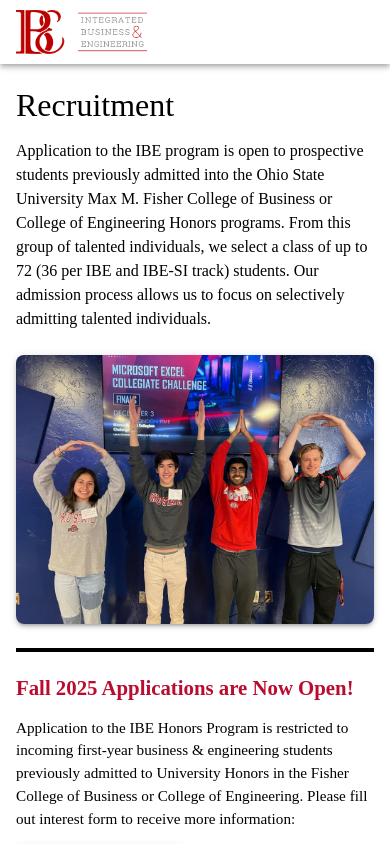
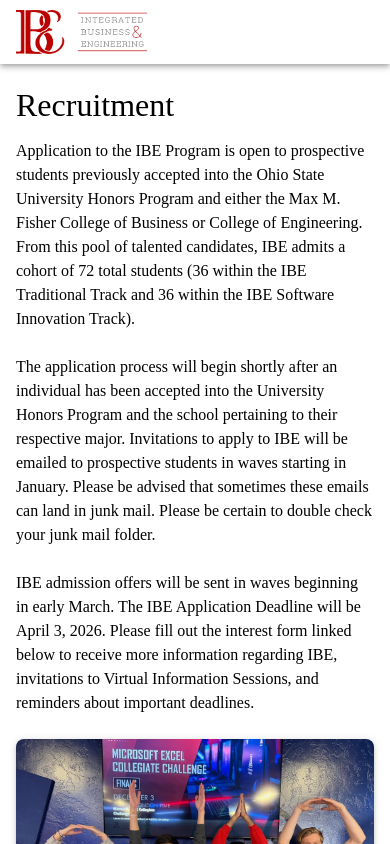
Before and after one commit to ibe-osu/ibe, a Next.js app: page /recruitment in a window 390 px wide. Shown: the top 844 px of the page. Built offline with nearby package versions, Linux system fonts and the light colour scheme; some icons are missing; a web font is replaced by a local one; what @mui/material-nextjs would draw is missing.

Commit message:
RECRUITMENT - FAQs and interest form center mobile

```diff
--- a/src/components/recruitment/FAQSection.tsx
+++ b/src/components/recruitment/FAQSection.tsx
@@ -7,28 +7,28 @@ import ExpandMoreIcon from "@mui/icons-material/ExpandMore";
 
 const faqItems = [
   {
-    q: "What do you need to be eligible for the IBE Program?",
-    a: "Placeholder answer — replace this with the real eligibility details.",
+    q: "What is the difference between IBE and IBE-SI?",
+    a: "In the IBE Program, Business Majors earn an Engineering Sciences Minor and Engineering Majors earn a Business Minor. In the IBE-SI track, Business Majors earn a Computer Science Minor and Engineering Majors earn a Business Minor. Additionally, the IBE-SI project-based classes focus on software and app solutions vs. traditional design/prototypes of the IBE classes.",
   },
   {
-    q: "I am already at OSU. Can I apply to join IBE?",
-    a: "Placeholder answer.",
+    q: "What are the benefits of IBE compared to pursuing an engineering major/business minor or business major/engineering minor outside of the program?",
+    a: "IBE offers many benefits in addition to custom coursework and dedicated faculty. IBE's small cohort size allows for students to enjoy a more personal college experience, as the same individuals will be in IBE core classes throughout all four years of college. IBE also provides a tight-knit community to students; with access to exclusive professional development, networking, and social events for IBE students.",
   },
   {
-    q: "Are you allowed to switch your major when in IBE?",
-    a: "Placeholder answer.",
+    q: "Can a student switch from IBE-SI to the IBE track and vice-versa?",
+    a: "It depends on cohort size and availability within each track. Since the IBE and IBE-SI programs are honors programs, maximum capacity is 36 students per year for each track. Requests will be considered but are generally accommodated if space permits.",
   },
   {
-    q: "I applied to Scholars instead of Honors. Can I apply to join IBE?",
-    a: "Placeholder answer.",
+    q: "Can a student switch from an engineering major to a business major and vice-versa?",
+    a: "Yes, students can change majors within the program, but the feasibility of such a change can vary greatly depending on the completed coursework and age of a student.",
   },
   {
-    q: "Does the IBE Program allow students to go on Co-op?",
-    a: "Placeholder answer.",
+    q: "Should I report my ACT best score or super score?",
+    a: "Report your best individual score for a single test. The IBE admissions review does not account for super score.",
   },
   {
-    q: "How many students are admitted into the IBE Program each year?",
-    a: "Placeholder answer.",
+    q: "What is the acceptance rate for IBE applications?",
+    a: "IBE's acceptance rate is 10-15% depending on application volume, with roughly a 50-50 split of engineering and business majors admitted annually.",
   },
 ];
 
--- a/src/components/recruitment/RecruitmentTop.tsx
+++ b/src/components/recruitment/RecruitmentTop.tsx
@@ -48,12 +48,27 @@ export default function RecruitmentHero() {
               maxWidth: { xs: "100%", sm: "90%", md: "60ch" },
             }}
           >
-            Application to the IBE program is open to prospective students
-            previously admitted into the Ohio State University Max M. Fisher
-            College of Business or College of Engineering Honors programs. From
-            this group of talented individuals, we select a class of up to 72
-            (36 per IBE and IBE-SI track) students. Our admission process allows
-            us to focus on selectively admitting talented individuals.
+            Application to the IBE Program is open to prospective students
+            previously accepted into the Ohio State University Honors Program
+            and either the Max M. Fisher College of Business or College of
+            Engineering. From this pool of talented candidates, IBE admits a
+            cohort of 72 total students (36 within the IBE Traditional Track and
+            36 within the IBE Software Innovation Track).
+            <br />
+            <br />
+            The application process will begin shortly after an individual has
+            been accepted into the University Honors Program and the school
+            pertaining to their respective major. Invitations to apply to IBE
+            will be emailed to prospective students in waves starting in
+            January. Please be advised that sometimes these emails can land in
+            junk mail. Please be certain to double check your junk mail folder.
+            <br />
+            <br />
+            IBE admission offers will be sent in waves beginning in early March.
+            The IBE Application Deadline will be April 3, 2026. Please fill out
+            the interest form linked below to receive more information regarding
+            IBE, invitations to Virtual Information Sessions, and reminders
+            about important deadlines.
           </Typography>
 
           {/* In-line image for mobile/tablet */}
@@ -80,7 +95,7 @@ export default function RecruitmentHero() {
             />
           </Box>
 
-          <Box
+          {/* <Box
             sx={{
               borderTop: "4px solid",
               borderColor: theme.palette.common.black,
@@ -116,7 +131,7 @@ export default function RecruitmentHero() {
             University Honors in the Fisher College of Business or College of
             Engineering. Please fill out interest form to receive more
             information:
-          </Typography>
+          </Typography> */}
 
           <Box
             sx={{
@@ -125,6 +140,8 @@ export default function RecruitmentHero() {
               flexWrap: "wrap",
               mt: 2,
               width: "100%",
+              justifyContent: { xs: "center", sm: "center", md: "flex-start" },
+              alignItems: "center",
             }}
           >
             <Button
@@ -143,22 +160,6 @@ export default function RecruitmentHero() {
                 IBE Interest Form
               </Link>
             </Button>
-
-            {/* <Button
-              href="#"
-              variant="contained"
-              sx={{
-                bgcolor: theme.palette.primary.main,
-                color: "common.white",
-                px: 3,
-                py: 1,
-                textTransform: "none",
-                boxShadow: 4,
-                "&:hover": { bgcolor: theme.palette.primary.light },
-              }}
-            >
-              Business Application
-            </Button> */}
           </Box>
         </Box>
 
```
